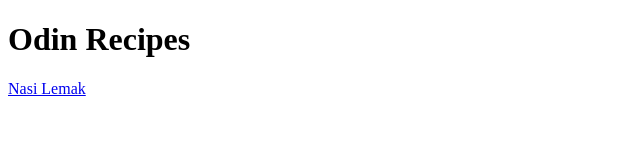
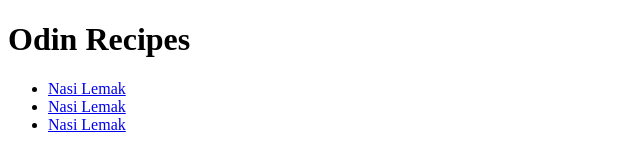
Before and after one commit to oftenback/odin-recipes, a plain HTML site: page index.html in a window 1280 px wide. Shown: the whole page, without its empty margins (0-640 px from the left). Drawn offline with Linux system fonts and the light colour scheme.

Commit message:
Adds links to all recipes to index page

```diff
--- a/index.html
+++ b/index.html
@@ -9,7 +9,11 @@
 
   <body>
     <h1>Odin Recipes</h1>
-    <a href="recipes/nasi-lemak.html">Nasi Lemak</a>
+    <ul>
+      <li><a href="recipes/nasi-lemak.html">Nasi Lemak</a></li>
+      <li><a href="recipes/pad-krapow-gai.html">Nasi Lemak</a></li>
+      <li><a href="recipes/beef-pho.html">Nasi Lemak</a></li>
+    </ul>
   </body>
 
 </html>
```
